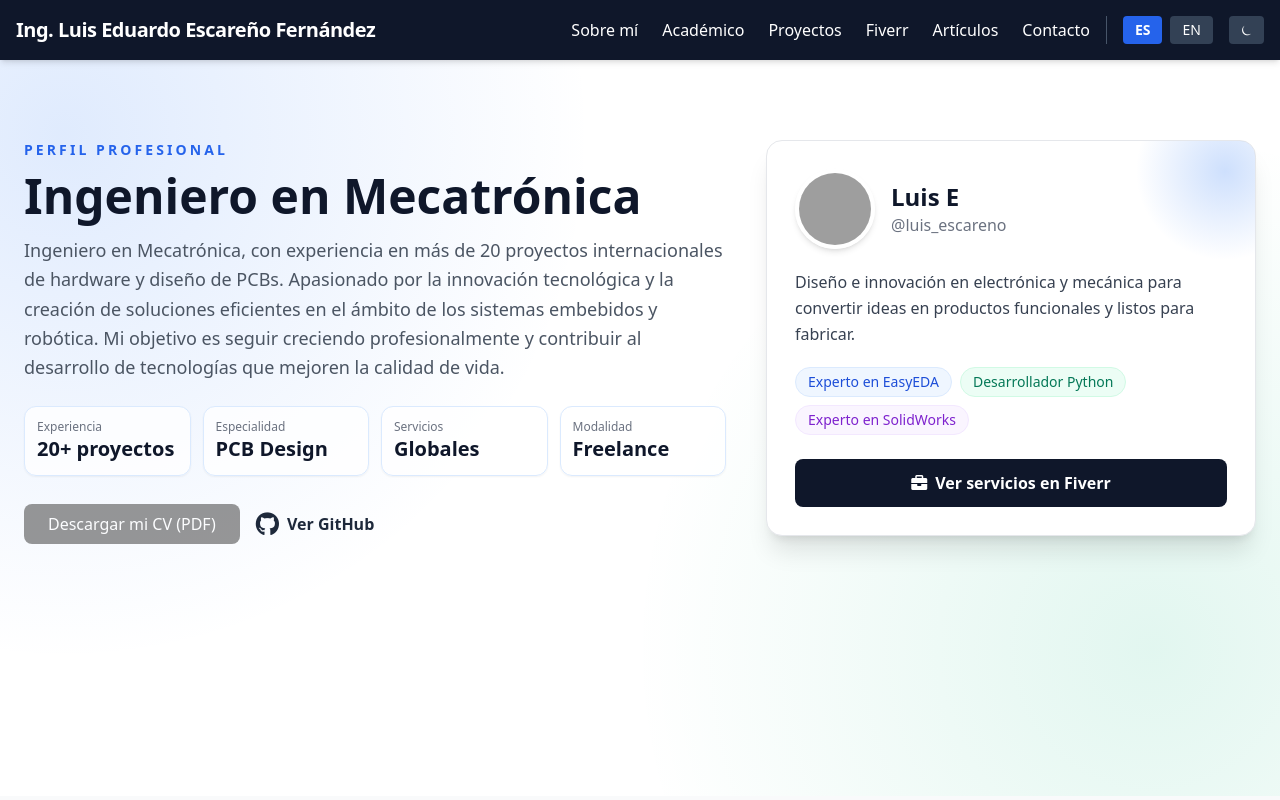
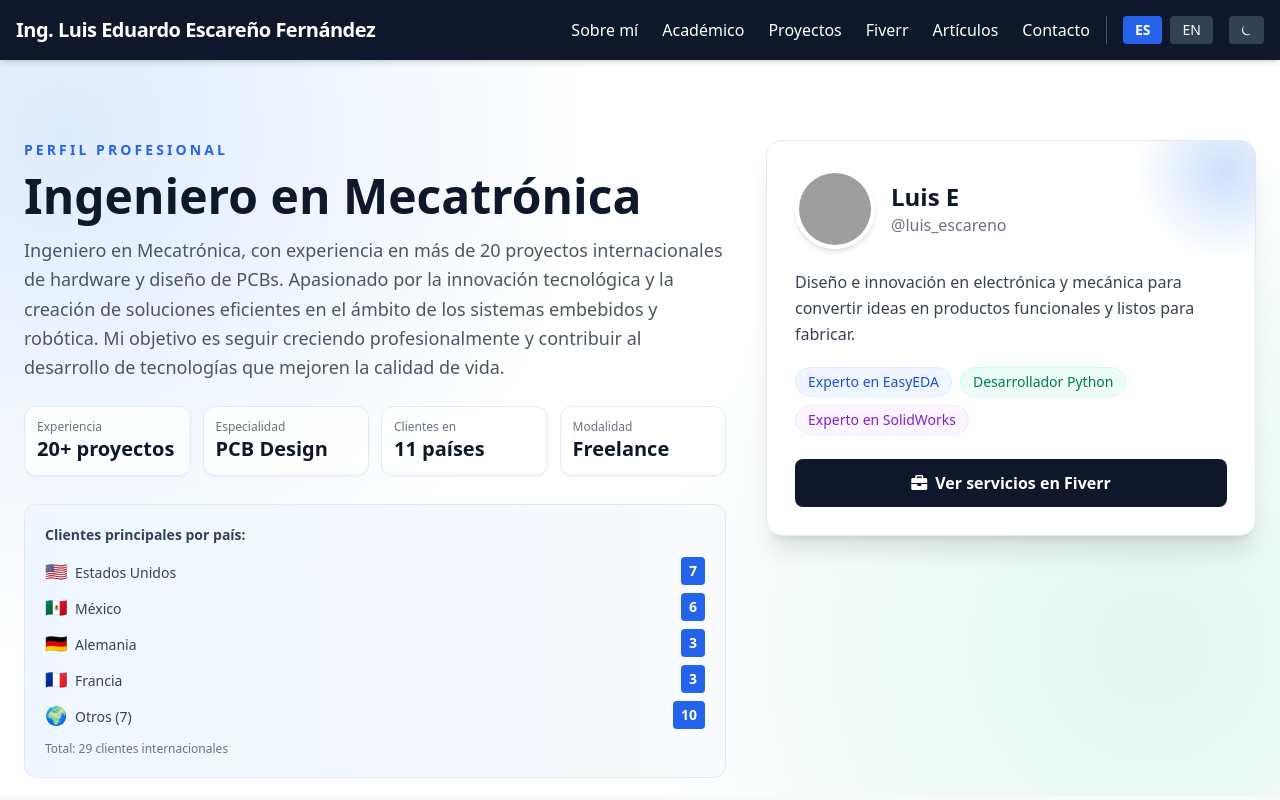
Before and after one commit to luisescareno18/Pagina-web, a plain HTML site: page index.html in a window 1280 px wide. Shown: the top 800 px of the page. Drawn offline with nearby package versions, Linux system fonts and the light colour scheme; no server answers; grey boxes are pictures that could not be loaded.

Commit message:
Add clients by country section and update metrics
Added a new section for main clients by country with details and updated relevant labels and values.

```diff
--- a/index.html
+++ b/index.html
@@ -368,13 +368,41 @@
                             <p class="text-xl font-bold text-slate-900">PCB Design</p>
                         </div>
                         <div class="bg-white/80 rounded-xl border border-blue-100 p-3 shadow-sm">
-                            <p class="text-xs text-gray-500" data-lang="metric3-label">Servicios</p>
-                            <p class="text-xl font-bold text-slate-900" data-lang="metric3-value">Globales</p>
+                            <p class="text-xs text-gray-500" data-lang="metric3-label">Clientes en</p>
+                            <p class="text-xl font-bold text-slate-900" data-lang="metric3-value">11 países</p>
                         </div>
                         <div class="bg-white/80 rounded-xl border border-blue-100 p-3 shadow-sm">
                             <p class="text-xs text-gray-500" data-lang="metric4-label">Modalidad</p>
                             <p class="text-xl font-bold text-slate-900" data-lang="metric4-value">Freelance</p>
                         </div>
+                    </div>
+
+                    <!-- Countries section -->
+                    <div class="bg-gradient-to-r from-blue-50 to-slate-50 rounded-xl border border-blue-100 p-5 mb-7">
+                        <p class="text-sm font-semibold text-slate-700 mb-3" data-lang="countries-title">Clientes principales por país:</p>
+                        <div class="space-y-2">
+                            <div class="flex items-center justify-between text-sm">
+                                <span class="text-gray-700"><span class="text-lg mr-2">🇺🇸</span><span data-lang="country-usa">Estados Unidos</span></span>
+                                <span class="bg-blue-600 text-white px-2 py-1 rounded font-bold">7</span>
+                            </div>
+                            <div class="flex items-center justify-between text-sm">
+                                <span class="text-gray-700"><span class="text-lg mr-2">🇲🇽</span><span data-lang="country-mexico">México</span></span>
+                                <span class="bg-blue-600 text-white px-2 py-1 rounded font-bold">6</span>
+                            </div>
+                            <div class="flex items-center justify-between text-sm">
+                                <span class="text-gray-700"><span class="text-lg mr-2">🇩🇪</span><span data-lang="country-germany">Alemania</span></span>
+                                <span class="bg-blue-600 text-white px-2 py-1 rounded font-bold">3</span>
+                            </div>
+                            <div class="flex items-center justify-between text-sm">
+                                <span class="text-gray-700"><span class="text-lg mr-2">🇫🇷</span><span data-lang="country-france">Francia</span></span>
+                                <span class="bg-blue-600 text-white px-2 py-1 rounded font-bold">3</span>
+                            </div>
+                            <div class="flex items-center justify-between text-sm">
+                                <span class="text-gray-700"><span class="text-lg mr-2">🌍</span><span data-lang="country-others">Otros (7)</span></span>
+                                <span class="bg-blue-600 text-white px-2 py-1 rounded font-bold">10</span>
+                            </div>
+                        </div>
+                        <p class="text-xs text-gray-500 mt-3" data-lang="countries-total">Total: 29 clientes internacionales</p>
                     </div>
                     <div class="flex flex-wrap items-center gap-4">
                         <a id="cv-download-button" href="CV.pdf" download="CV.pdf" data-cv-es="CV.pdf" data-cv-en="CV_EN.pdf" class="bg-blue-600 text-white px-6 py-2 rounded-lg hover:bg-blue-700 transition" data-lang="btn-cv">Descargar mi CV (PDF)</a>
@@ -649,8 +677,9 @@
             <div class="grid grid-cols-1 md:grid-cols-2 gap-10">
                 <article class="border-b border-slate-700 pb-6">
                     <h4 class="text-xl font-semibold hover:text-blue-400 cursor-pointer transition">"Deployment of an Agricultural Mobile Robot for the Detection of Damaged Areas in Bean Crops Using Artificial Intelligence"</h4>
+                    <p class="text-slate-300 mt-2 text-sm"><strong>Autores:</strong> Rafael Reveles-Martínez, Edgar R. Ruvalcaba Castro, Israel Herrera-Álvarez</p>
                     <p class="text-slate-400 mt-2">Presentado en la 5ta Conferencia Internacional de Tecnologías Electrica, de Computación y Energía en París, Francia 2025</p>
-                    <a href="#" class="text-blue-400 text-sm mt-4 block italic" data-lang="read-more">Leer más →</a>
+                    <a href="https://doi.org/10.1109/ICECET63943.2025.11471958" target="_blank" class="text-blue-400 text-sm mt-4 block italic hover:text-blue-300 transition" data-lang="read-more">Leer más → <i class="fas fa-external-link-alt ml-1"></i></a>
                 </article>
             </div>
             <div class="text-center border-t border-slate-700 pt-8 mt-8">
@@ -807,8 +836,8 @@
                 'metric1-label': 'Experiencia',
                 'metric1-value': '20+ proyectos',
                 'metric2-label': 'Especialidad',
-                'metric3-label': 'Servicios',
-                'metric3-value': 'Globales',
+                'metric3-label': 'Clientes en',
+                'metric3-value': '11 países',
                 'metric4-label': 'Modalidad',
                 'metric4-value': 'Freelance',
                 'about-github': 'Ver GitHub',
@@ -818,6 +847,13 @@
                 'about-chip-3': 'Experto en SolidWorks',
                 'about-cta': 'Ver servicios en Fiverr',
                 'btn-cv': 'Descargar mi CV (PDF)',
+                'countries-title': 'Clientes principales por país:',
+                'country-usa': 'Estados Unidos',
+                'country-mexico': 'México',
+                'country-germany': 'Alemania',
+                'country-france': 'Francia',
+                'country-others': 'Otros (7)',
+                'countries-total': 'Total: 29 clientes internacionales',
                 'section-academic': 'Formación Académica',
                 'degree-title': 'Ingeniería en Mecatrónica',
                 'degree-school': 'Unidad Profesional Interdisciplinaria de Ingeniería campus Zacatecas - Instituto Politécnico Nacional - Zacatecas, México',
@@ -858,8 +894,8 @@
                 'metric1-label': 'Experience',
                 'metric1-value': '20+ projects',
                 'metric2-label': 'Specialty',
-                'metric3-label': 'Services',
-                'metric3-value': 'Worldwide',
+                'metric3-label': 'Clients in',
+                'metric3-value': '11 countries',
                 'metric4-label': 'Work mode',
                 'metric4-value': 'Freelance',
                 'about-github': 'View GitHub',
@@ -869,6 +905,13 @@
                 'about-chip-3': 'SolidWorks Expert',
                 'about-cta': 'View Fiverr services',
                 'btn-cv': 'Download my CV (PDF)',
+                'countries-title': 'Top clients by country:',
+                'country-usa': 'United States',
+                'country-mexico': 'Mexico',
+                'country-germany': 'Germany',
+                'country-france': 'France',
+                'country-others': 'Others (7)',
+                'countries-total': 'Total: 29 international clients',
                 'section-academic': 'Academic Background',
                 'degree-title': 'Mechatronics Engineering',
                 'degree-school': 'Interdisciplinary Professional Unit of Engineering Zacatecas Campus - National Polytechnic Institute - Zacatecas, Mexico',
@@ -1026,6 +1069,3 @@
 
 </body>
 </html>
-
-</body>
-</html>
```
